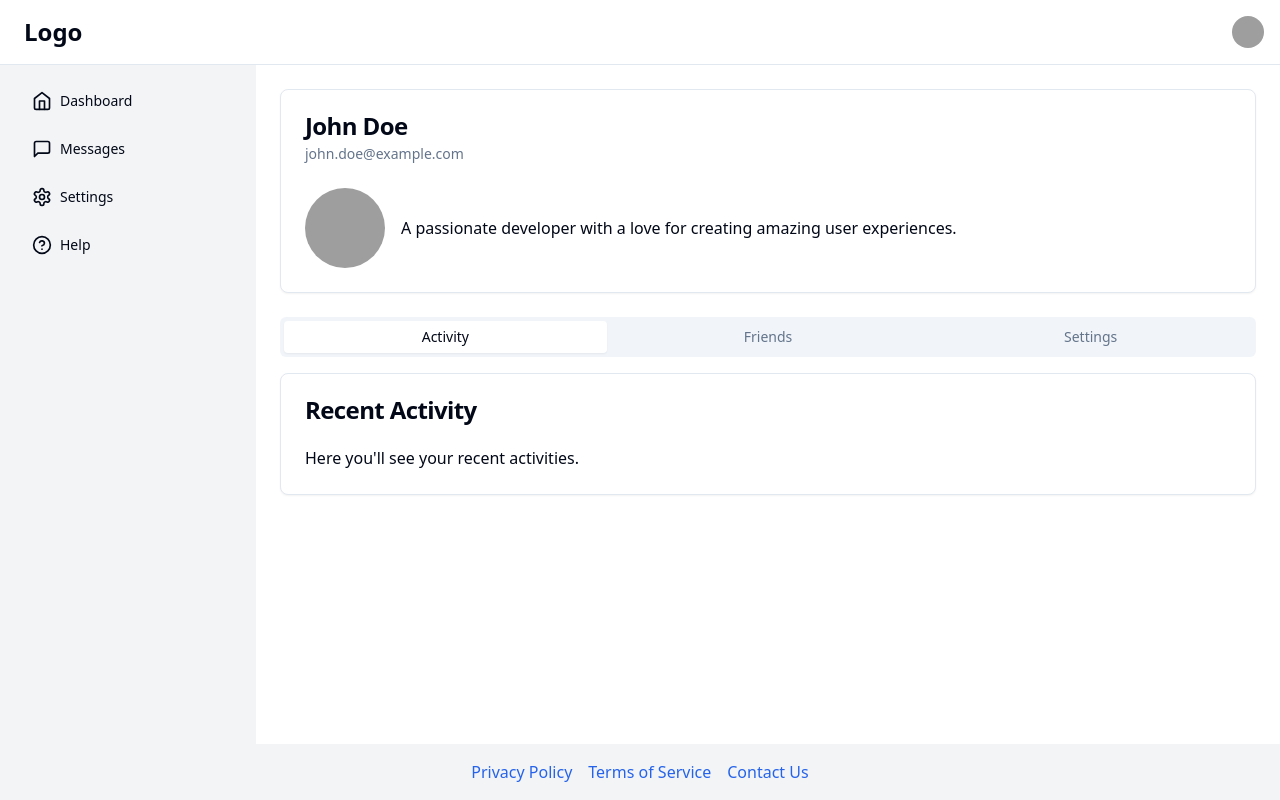
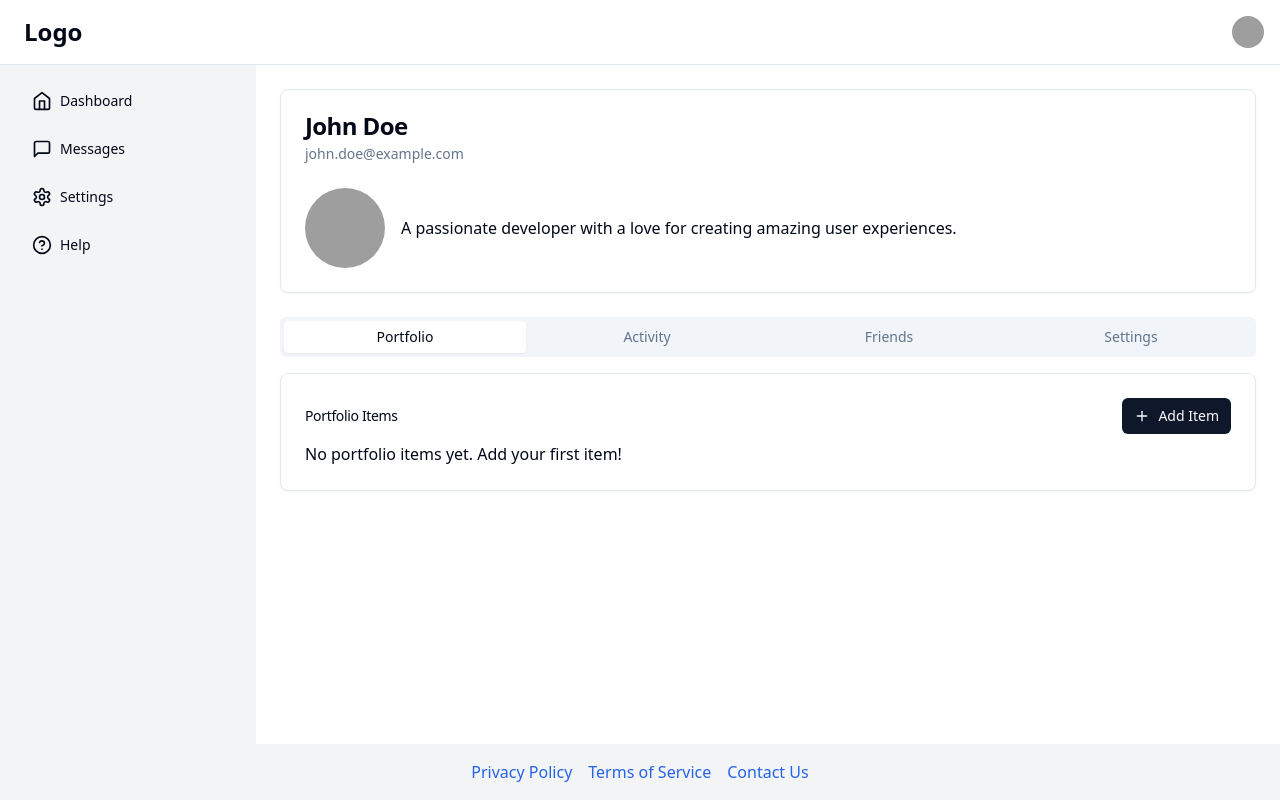
Before and after one commit to GPT-Engineer-App/profile-grove-dashboard, a React (Vite) app: page / in a window 1280 px wide. Built offline with nearby package versions, Linux system fonts and the light colour scheme; grey boxes are pictures that could not be loaded.

Commit message:
Implement portfolio item addition functionality

```diff
--- a/src/pages/Index.jsx
+++ b/src/pages/Index.jsx
@@ -10,10 +10,16 @@ import {
 import { Tabs, TabsContent, TabsList, TabsTrigger } from "@/components/ui/tabs";
 import { Card, CardContent, CardDescription, CardHeader, CardTitle } from "@/components/ui/card";
 import { Sheet, SheetContent, SheetTrigger } from "@/components/ui/sheet";
-import { Home, MessageSquare, Settings, HelpCircle, Menu } from "lucide-react";
+import { Home, MessageSquare, Settings, HelpCircle, Menu, Plus } from "lucide-react";
+import { Input } from "@/components/ui/input";
+import { Label } from "@/components/ui/label";
+import { Textarea } from "@/components/ui/textarea";
+import { Dialog, DialogContent, DialogHeader, DialogTitle, DialogTrigger } from "@/components/ui/dialog";
 
 const Index = () => {
   const [isMobileMenuOpen, setIsMobileMenuOpen] = useState(false);
+  const [portfolioItems, setPortfolioItems] = useState([]);
+  const [newItem, setNewItem] = useState({ title: "", description: "", link: "" });
 
   const navItems = [
     { icon: <Home className="h-5 w-5" />, label: 'Dashboard' },
@@ -21,6 +27,13 @@ const Index = () => {
     { icon: <Settings className="h-5 w-5" />, label: 'Settings' },
     { icon: <HelpCircle className="h-5 w-5" />, label: 'Help' },
   ];
+
+  const handleAddPortfolioItem = () => {
+    if (newItem.title && newItem.description) {
+      setPortfolioItems([...portfolioItems, { ...newItem, id: Date.now() }]);
+      setNewItem({ title: "", description: "", link: "" });
+    }
+  };
 
   return (
     <div className="flex flex-col min-h-screen">
@@ -98,12 +111,88 @@ const Index = () => {
             </CardContent>
           </Card>
 
-          <Tabs defaultValue="activity" className="space-y-4">
-            <TabsList className="grid w-full grid-cols-3">
+          <Tabs defaultValue="portfolio" className="space-y-4">
+            <TabsList className="grid w-full grid-cols-4">
+              <TabsTrigger value="portfolio">Portfolio</TabsTrigger>
               <TabsTrigger value="activity">Activity</TabsTrigger>
               <TabsTrigger value="friends">Friends</TabsTrigger>
               <TabsTrigger value="settings">Settings</TabsTrigger>
             </TabsList>
+            <TabsContent value="portfolio">
+              <Card>
+                <CardHeader className="flex flex-row items-center justify-between space-y-0 pb-2">
+                  <CardTitle className="text-sm font-medium">Portfolio Items</CardTitle>
+                  <Dialog>
+                    <DialogTrigger asChild>
+                      <Button size="sm">
+                        <Plus className="mr-2 h-4 w-4" />
+                        Add Item
+                      </Button>
+                    </DialogTrigger>
+                    <DialogContent className="sm:max-w-[425px]">
+                      <DialogHeader>
+                        <DialogTitle>Add Portfolio Item</DialogTitle>
+                      </DialogHeader>
+                      <div className="grid gap-4 py-4">
+                        <div className="grid grid-cols-4 items-center gap-4">
+                          <Label htmlFor="title" className="text-right">
+                            Title
+                          </Label>
+                          <Input
+                            id="title"
+                            value={newItem.title}
+                            onChange={(e) => setNewItem({ ...newItem, title: e.target.value })}
+                            className="col-span-3"
+                          />
+                        </div>
+                        <div className="grid grid-cols-4 items-center gap-4">
+                          <Label htmlFor="description" className="text-right">
+                            Description
+                          </Label>
+                          <Textarea
+                            id="description"
+                            value={newItem.description}
+                            onChange={(e) => setNewItem({ ...newItem, description: e.target.value })}
+                            className="col-span-3"
+                          />
+                        </div>
+                        <div className="grid grid-cols-4 items-center gap-4">
+                          <Label htmlFor="link" className="text-right">
+                            Link
+                          </Label>
+                          <Input
+                            id="link"
+                            value={newItem.link}
+                            onChange={(e) => setNewItem({ ...newItem, link: e.target.value })}
+                            className="col-span-3"
+                          />
+                        </div>
+                      </div>
+                      <Button onClick={handleAddPortfolioItem}>Add to Portfolio</Button>
+                    </DialogContent>
+                  </Dialog>
+                </CardHeader>
+                <CardContent>
+                  {portfolioItems.length === 0 ? (
+                    <p>No portfolio items yet. Add your first item!</p>
+                  ) : (
+                    <ul className="space-y-4">
+                      {portfolioItems.map((item) => (
+                        <li key={item.id} className="bg-gray-100 p-4 rounded-md">
+                          <h3 className="font-semibold">{item.title}</h3>
+                          <p className="text-sm text-gray-600">{item.description}</p>
+                          {item.link && (
+                            <a href={item.link} target="_blank" rel="noopener noreferrer" className="text-blue-500 hover:underline text-sm">
+                              View Project
+                            </a>
+                          )}
+                        </li>
+                      ))}
+                    </ul>
+                  )}
+                </CardContent>
+              </Card>
+            </TabsContent>
             <TabsContent value="activity">
               <Card>
                 <CardHeader>
```
